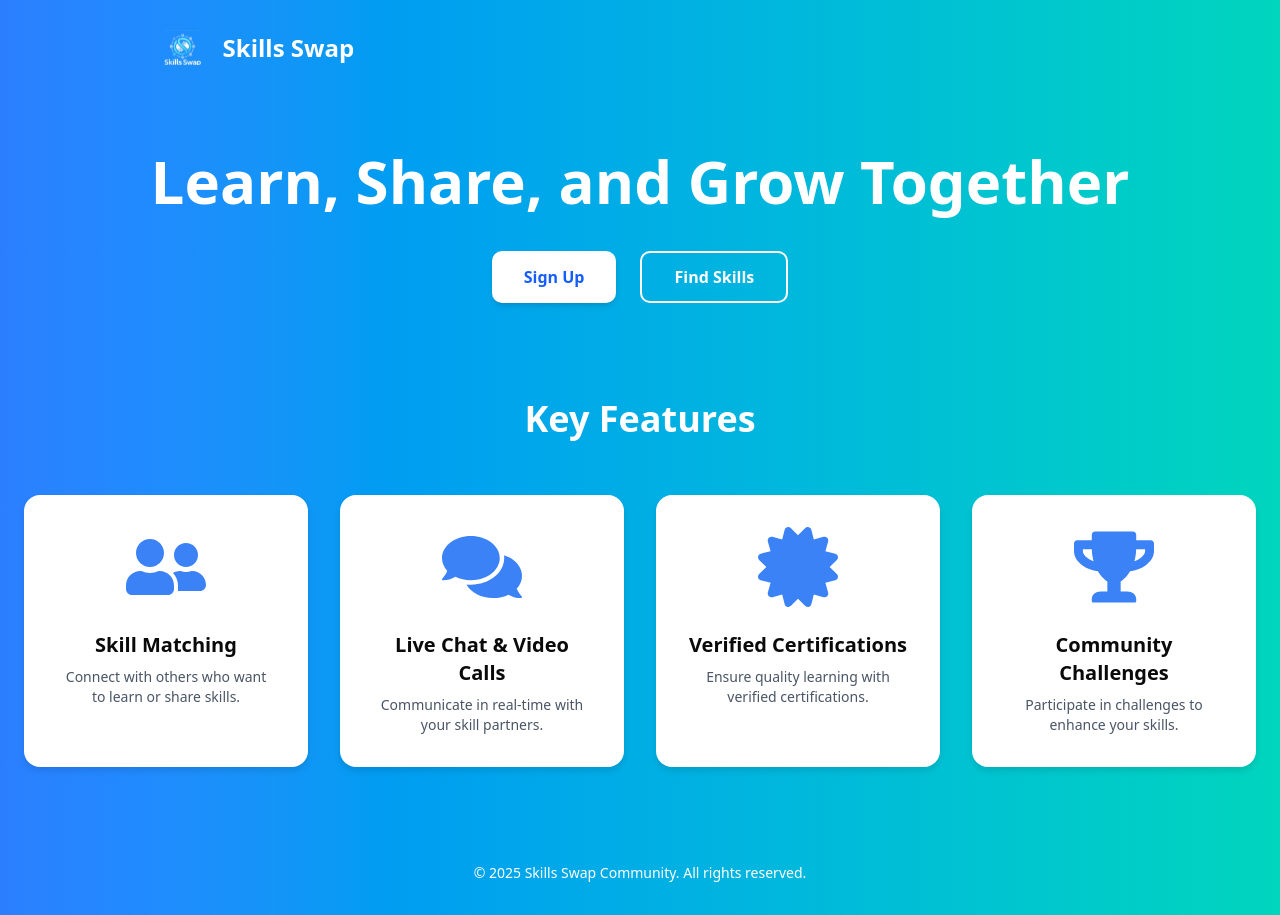
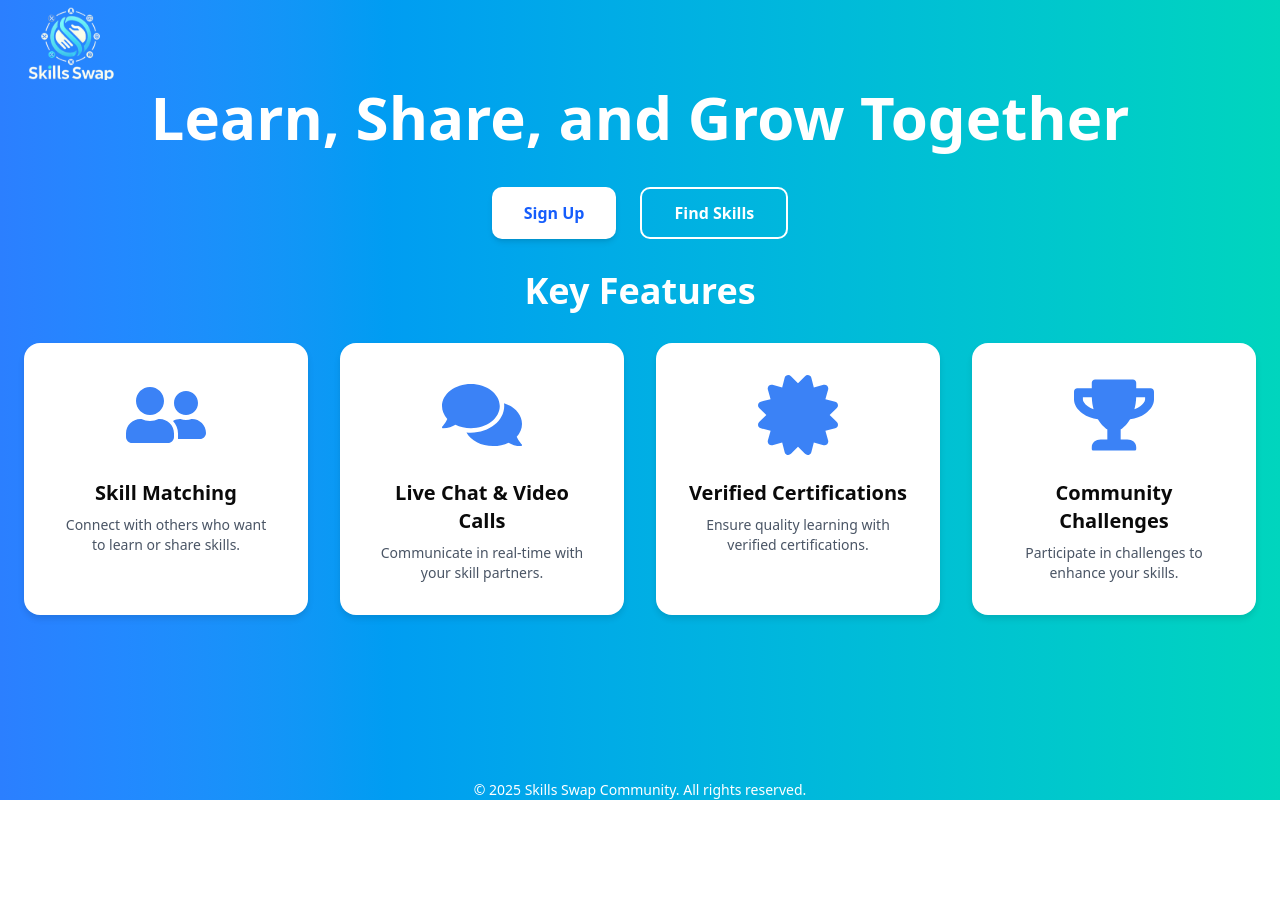
Before and after one commit to bhaskarkatara/SkillSwapCommunity-25, a React (Vite) app: page / in a window 1280 px wide. After the commit the page ends 800 px from the top, so only its background shows below. Built offline with nearby package versions, Linux system fonts and the light colour scheme.

Commit message:
landing page css fixes

```diff
--- a/src/LandingPage/landingpage.tsx
+++ b/src/LandingPage/landingpage.tsx
@@ -1,100 +1,104 @@
-import React from "react";
-import Logo from "../assets/icons/logo.svg";
-import SkillMatching from "../assets/icons/Vector.svg";
-import LiveChat from "../assets/icons/Frame.svg";
-import Certification from "../assets/icons/Frame (1).svg";
-import Community from "../assets/icons/Frame (2).svg";
-import { Navigate } from "react-router-dom";
+import Logo from '../assets/icons/logo.svg';
+import SkillMatching from '../assets/icons/Vector.svg';
+import LiveChat from '../assets/icons/Frame.svg';
+import Certification from '../assets/icons/Frame (1).svg';
+import Community from '../assets/icons/Frame (2).svg';
 import { useNavigate } from 'react-router-dom';
 
 const LandingPage = () => {
   const navigate = useNavigate();
-  function handleSignup()
-  {
-    navigate('/login');
+
+  function handleSignup() {
+    navigate('/signup');
   }
-  function handleSkillmatching()
-  {
-    navigate('/findskills');
-  }
+
   return (
-    <div className="min-h-screen bg-gradient-to-r from-blue-500 to-teal-400 flex flex-col items-center font-sans">
-      {/* Header */}
-      <div>
-      <header className="w-full flex justify-between items-center p-6 max-w-7xl">
-        <div className="flex items-center space-x-4">
-          <img src={Logo} alt="Skills Swap Logo" className="h-12 w-12" />
-          <span className="text-white text-2xl font-bold">Skills Swap</span>
-        </div>
+    <div className='min-h-screen bg-gradient-to-r from-blue-500 to-teal-400 flex flex-col items-center font-sans'>
+      <header className='w-full flex justify-between items-center px-4'>
+        <img src={Logo} alt='Skills Swap Logo' className='w-28' />
       </header>
 
-      {/* Hero Section */}
-      <section className="text-center mt-12 px-4">
-        <h1 className="text-5xl md:text-6xl font-extrabold text-white leading-tight">
+      <div>
+        <section className='text-center px-4'>
+          <h1 className='text-5xl md:text-6xl font-extrabold text-white leading-tight'>
             Learn, Share, and Grow Together
           </h1>
-        <div className="mt-8 flex justify-center space-x-6">
-          <button className="bg-white text-blue-600 font-semibold px-8 py-3 rounded-lg shadow-md hover:bg-gray-100 transition" onClick={handleSignup}>
+          <div className='mt-8 flex justify-center space-x-6'>
+            <button
+
+              className='bg-white cursor-pointer text-blue-600 font-semibold px-8 py-3 rounded-lg shadow-md hover:bg-gray-100 transition'
+              onClick={handleSignup}
+            >
               Sign Up
             </button>
-          <button className="border-2 border-white text-white font-semibold px-8 py-3 rounded-lg hover:bg-white hover:text-blue-600 transition">
+            <button className='border-2 border-white cursor-pointer text-white font-semibold px-8 py-3 rounded-lg hover:bg-white hover:text-blue-600 transition'>
               Find Skills
             </button>
           </div>
         </section>
       </div>
 
-
-      {/* Key Features Section */}
-      <section className="mt-24 w-full max-w-7xl px-6">
-        <h2 className="text-3xl md:text-4xl font-bold text-white text-center mb-14">
+      <section className='mt-8 w-full max-w-7xl px-6'>
+        <h2 className='text-3xl md:text-4xl font-bold text-white text-center mb-8'>
           Key Features
         </h2>
-        <div className="grid grid-cols-1 md:grid-cols-4 gap-8">
-          {/* Feature 1 */}
-          <div className="feature-card" onClick={handleSkillmatching}>
-            <img src={SkillMatching} alt="Skill Matching" className="feature-icon" />
-            <h3 className="text-xl font-semibold mt-6 mb-2">Skill Matching</h3>
-            <p className="text-gray-600 text-sm px-2">
+        <div className='grid grid-cols-1 md:grid-cols-4 gap-8'>
+          <div className='feature-card'>
+            <img
+              src={SkillMatching}
+              alt='Skill Matching'
+              className='feature-icon'
+            />
+            <h3 className='text-xl font-semibold mt-6 mb-2'>Skill Matching</h3>
+            <p className='text-gray-600 text-sm px-2'>
               Connect with others who want to learn or share skills.
             </p>
           </div>
 
-          {/* Feature 2 */}
-          <div className="feature-card">
-            <img src={LiveChat} alt="Live Chat" className="feature-icon" />
-            <h3 className="text-xl font-semibold mt-6 mb-2">Live Chat & Video Calls</h3>
-            <p className="text-gray-600 text-sm px-2">
+          <div className='feature-card'>
+            <img src={LiveChat} alt='Live Chat' className='feature-icon' />
+            <h3 className='text-xl font-semibold mt-6 mb-2'>
+              Live Chat & Video Calls
+            </h3>
+            <p className='text-gray-600 text-sm px-2'>
               Communicate in real-time with your skill partners.
             </p>
           </div>
 
-          {/* Feature 3 */}
-          <div className="feature-card">
-            <img src={Certification} alt="Certification" className="feature-icon" />
-            <h3 className="text-xl font-semibold mt-6 mb-2">Verified Certifications</h3>
-            <p className="text-gray-600 text-sm px-2">
+          <div className='feature-card'>
+            <img
+              src={Certification}
+              alt='Certification'
+              className='feature-icon'
+            />
+            <h3 className='text-xl font-semibold mt-6 mb-2'>
+              Verified Certifications
+            </h3>
+            <p className='text-gray-600 text-sm px-2'>
               Ensure quality learning with verified certifications.
             </p>
           </div>
 
-          {/* Feature 4 */}
-          <div className="feature-card">
-            <img src={Community} alt="Community Challenges" className="feature-icon" />
-            <h3 className="text-xl font-semibold mt-6 mb-2">Community Challenges</h3>
-            <p className="text-gray-600 text-sm px-2">
+          <div className='feature-card'>
+            <img
+              src={Community}
+              alt='Community Challenges'
+              className='feature-icon'
+            />
+            <h3 className='text-xl font-semibold mt-6 mb-2'>
+              Community Challenges
+            </h3>
+            <p className='text-gray-600 text-sm px-2'>
               Participate in challenges to enhance your skills.
             </p>
           </div>
         </div>
       </section>
 
-      {/* Footer */}
-      <footer className="mt-24 mb-8 text-white text-sm">
+      <footer className='text-white text-sm mt-auto'>
         © 2025 Skills Swap Community. All rights reserved.
       </footer>
 
-      {/* Extra CSS for feature cards */}
       <style>{`
         .feature-card {
           background: white;
--- a/src/users/signup.tsx
+++ b/src/users/signup.tsx
@@ -1,6 +1,4 @@
-"use client";
-
-import React, { useState } from "react";
+import { useState } from "react";
 import { useNavigate } from "react-router-dom";
 import { Card, CardContent } from "@/components/ui/card";
 import { Button } from "@/components/ui/button";
@@ -50,7 +48,6 @@ const SignupPage = () => {
           <h1 className="text-3xl font-bold text-center">Create an Account</h1>
 
           <div className="space-y-4">
-            {/* Name */}
             <div>
               <label className="block mb-1 text-sm font-medium">Name</label>
               <Input
@@ -60,7 +57,6 @@ const SignupPage = () => {
               />
             </div>
 
-            {/* Email */}
             <div>
               <label className="block mb-1 text-sm font-medium">Email</label>
               <Input
@@ -71,7 +67,6 @@ const SignupPage = () => {
               />
             </div>
 
-            {/* Contact Number */}
             <div>
               <label className="block mb-1 text-sm font-medium">Contact Number</label>
               <Input
@@ -81,7 +76,6 @@ const SignupPage = () => {
               />
             </div>
 
-            {/* Skills */}
             <div>
               <label className="block mb-1 text-sm font-medium">Skills</label>
               <div className="flex gap-2 mb-2">
@@ -95,7 +89,6 @@ const SignupPage = () => {
                 </Button>
               </div>
 
-              {/* Skills Display */}
               <div className="flex flex-wrap gap-2">
                 {skills.map((skill, index) => (
                   <div
@@ -108,14 +101,13 @@ const SignupPage = () => {
                       onClick={() => handleRemoveSkill(index)}
                       className="ml-2 text-blue-500 hover:text-red-500 font-bold"
                     >
-                      ×
+                      x
                     </button>
                   </div>
                 ))}
               </div>
             </div>
 
-            {/* Password */}
             <div>
               <label className="block mb-1 text-sm font-medium">Password</label>
               <Input
@@ -127,12 +119,10 @@ const SignupPage = () => {
             </div>
           </div>
 
-          {/* Signup Button */}
           <Button className="w-full mt-4" onClick={handleSignup}>
             Sign Up
           </Button>
 
-          {/* Login Redirect */}
           <p className="text-sm text-center text-gray-600 mt-4">
             Already have an account?{" "}
             <span
```
Lines whose indentation alone changed are shown as unchanged.
